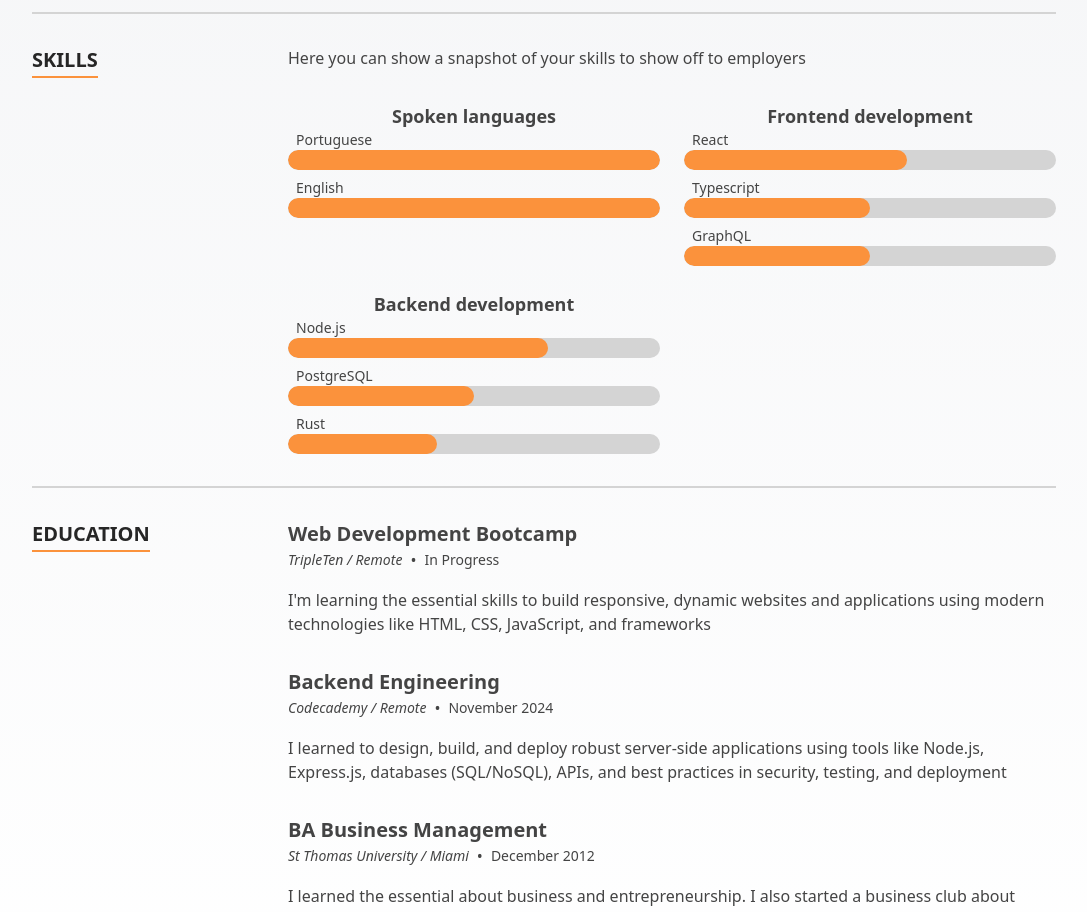
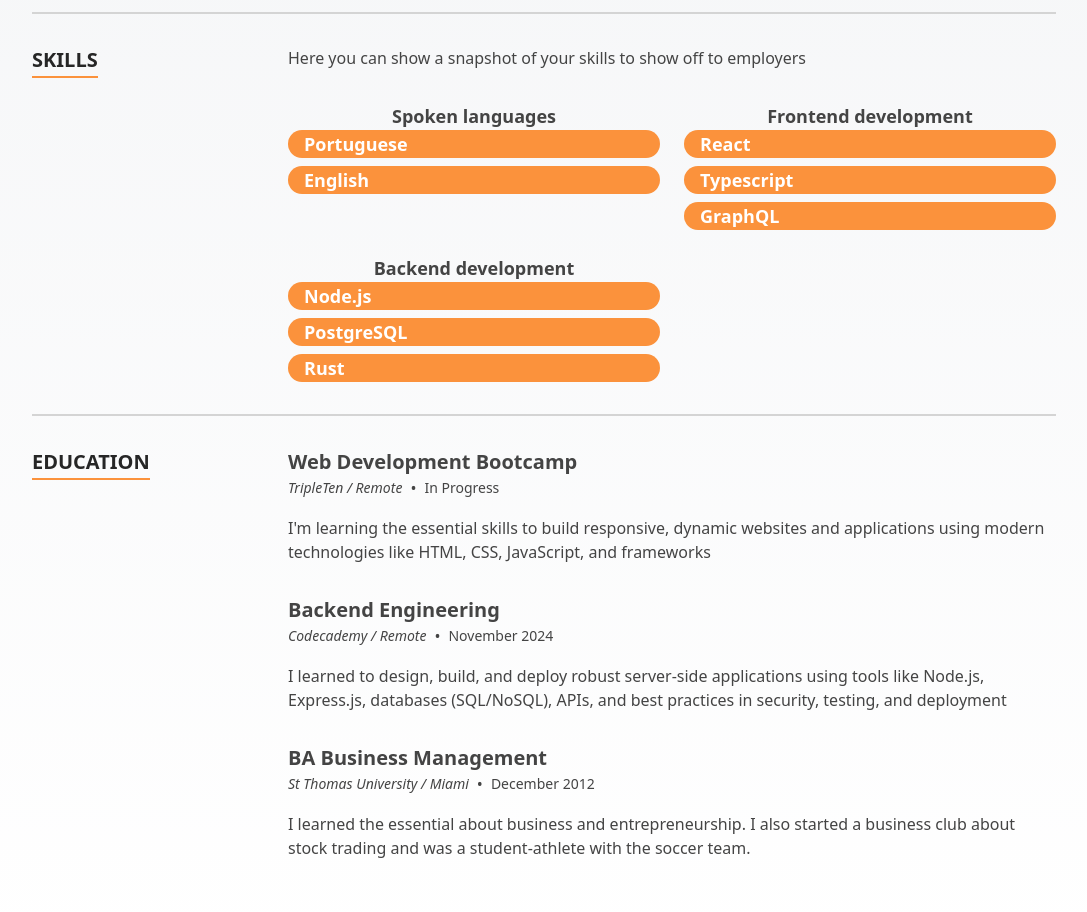
Before and after one commit to borgesenioc/react-resume-enio, a Next.js app: page / in a window 1280 px wide. Shown: the part 1680-2592 px from the top of the page, without its empty margins (96-1183 px from the left). Built offline with nearby package versions, Linux system fonts and the light colour scheme.

Commit message:
Adjust skill styling to pills not percentages

```diff
--- a/src/components/Sections/Resume/Skills.tsx
+++ b/src/components/Sections/Resume/Skills.tsx
@@ -19,15 +19,11 @@ export const SkillGroup: FC<PropsWithChildren<{skillGroup: SkillGroupType}>> = m
 SkillGroup.displayName = 'SkillGroup';
 
 export const Skill: FC<{skill: SkillType}> = memo(({skill}) => {
-  const {name, level, max = 10} = skill;
-  const percentage = useMemo(() => Math.round((level / max) * 100), [level, max]);
-
   return (
-    <div className="flex flex-col">
-      <span className="ml-2 text-sm font-medium">{name}</span>
-      <div className="h-5 w-full overflow-hidden rounded-full bg-neutral-300">
-        <div className="h-full rounded-full bg-orange-400" style={{width: `${percentage}%`}} />
-      </div>
+    <div className="inline-block overflow-hidden rounded-full bg-orange-400">
+      <span className="px-4 py-2 text-lg font-bold text-white">
+        {skill.name}
+      </span>
     </div>
   );
 });
```
